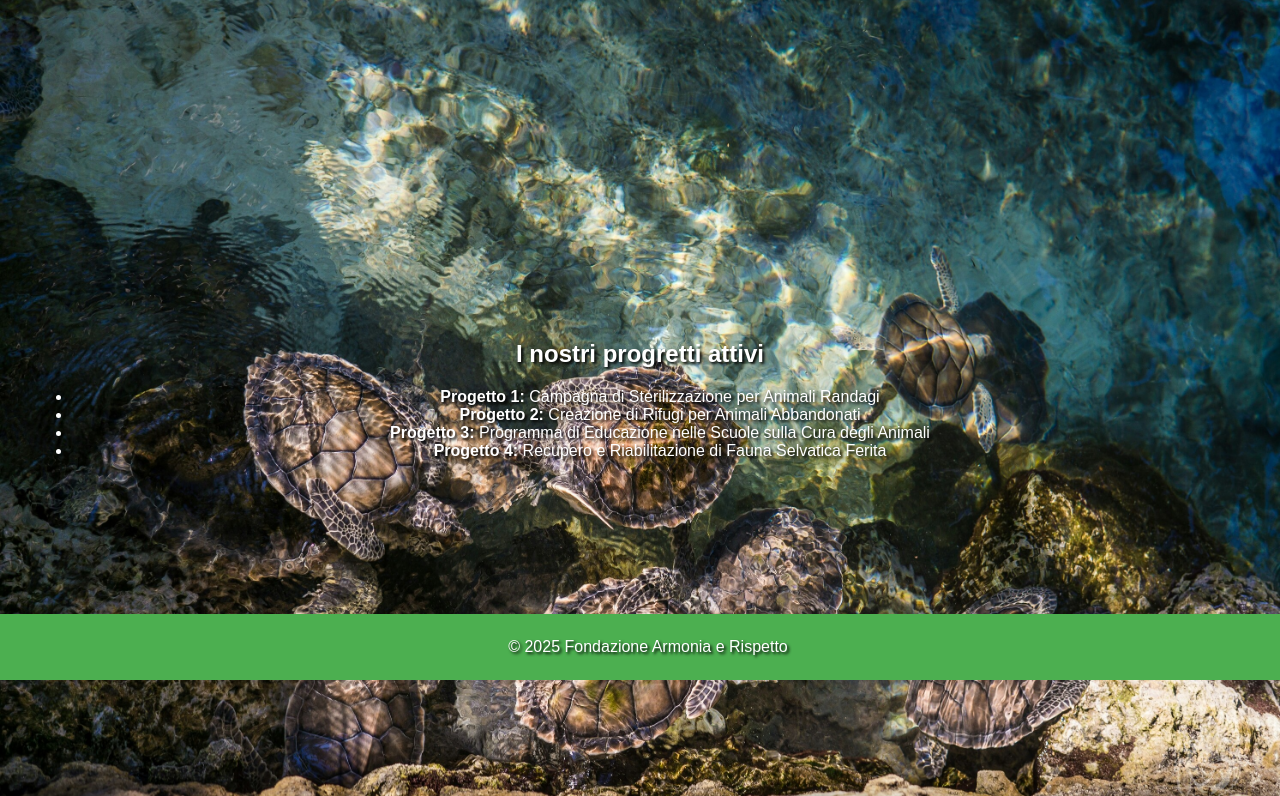
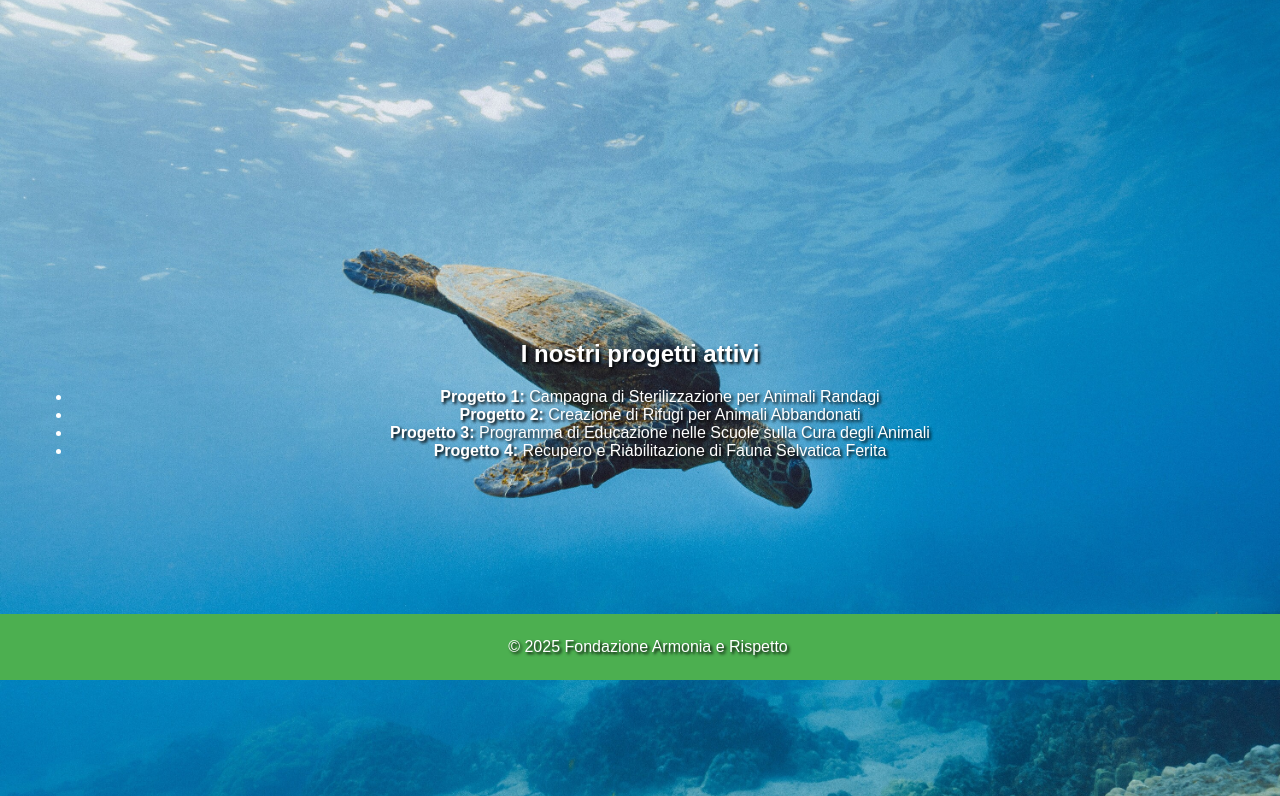
Before and after one commit to alexcucc/armoniaerispetto, a PHP site: page /progetti.html in a window 1280 px wide. Shown: the part 120-916 px from the top of the page. Run offline with PHP 8.4, Linux system fonts and the light colour scheme.

Commit message:
developments

```diff
--- a/progetti.html
+++ b/progetti.html
@@ -18,8 +18,8 @@
     </nav>
   </header>
   <main>
-    <section class="hero" style="background-image: url('images/compressed/turtles.jpg');">
-      <h2>I nostri progretti attivi</h2>
+    <section class="hero" style="background-image: url('images/compressed/turtle.jpg');">
+      <h2>I nostri progetti attivi</h2>
       <ul>
         <li><strong>Progetto 1:</strong> Campagna di Sterilizzazione per Animali Randagi</li>
         <li><strong>Progetto 2:</strong> Creazione di Rifugi per Animali Abbandonati</li>
--- a/styles.css
+++ b/styles.css
@@ -55,7 +55,7 @@ footer {
   background-color: #04AA6D;
   border: none;
   color: white;
-  padding: 20px;
+  padding: 1em;
   text-align: center;
   text-decoration: none;
   display: inline-block;
```
Also changed, not shown: images/compressed/turtle.jpg (added), 1 other file.
